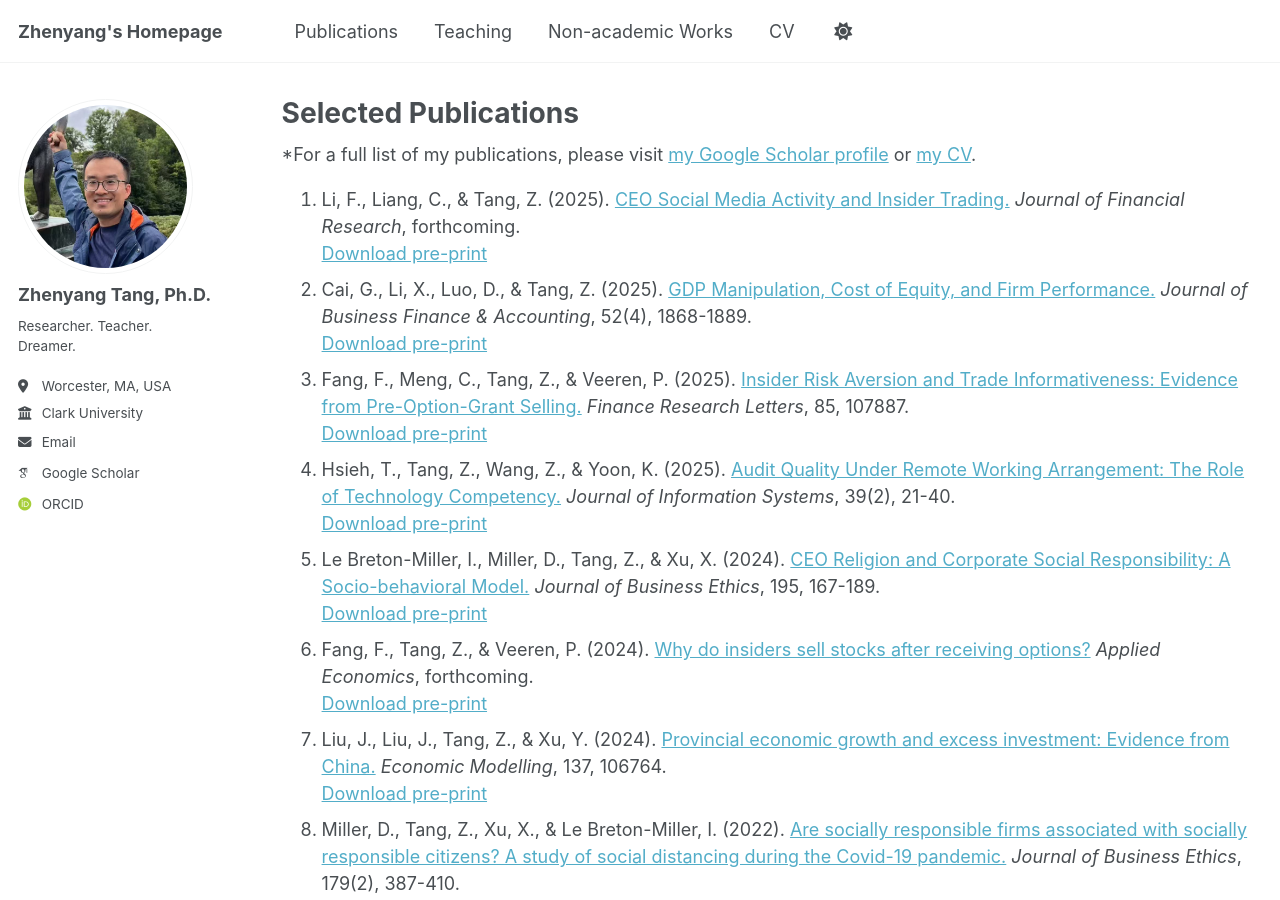
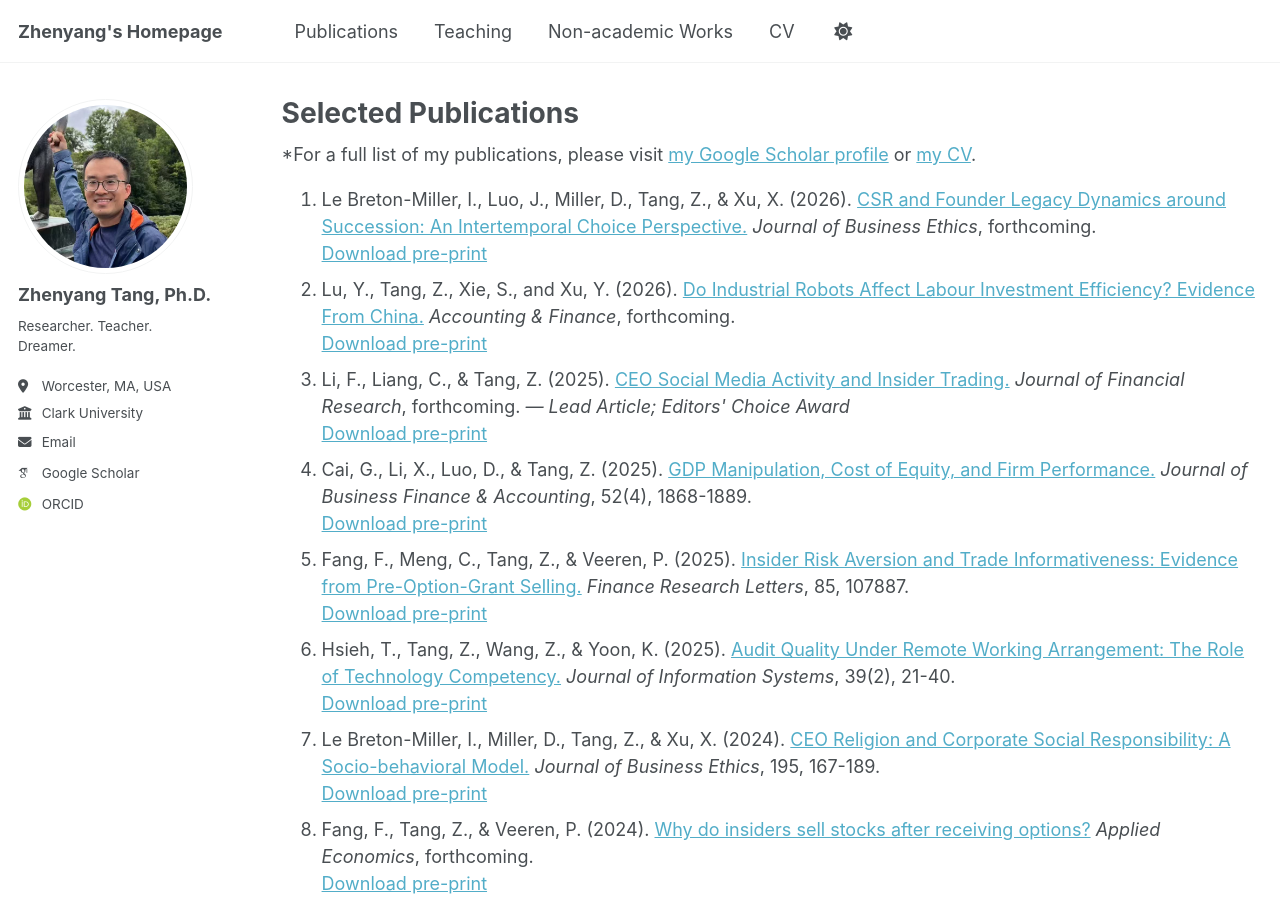
Before and after one commit to zhenyang-tang/zhenyang-tang.github.io, a Jekyll site: the page built from _pages/publications.html, in a window 1280 px wide and 900 px high. Built offline with Jekyll 4.4.1, drawn with Linux system fonts in a browser that asks for light colours; some web fonts are replaced; a script that is not in the unit is left out.

Commit message:
Update publications.html

```diff
--- a/_pages/publications.html
+++ b/_pages/publications.html
@@ -10,7 +10,15 @@ author_profile: true
 {% endif %}
 <ol>
   <li>
+    Le Breton-Miller, I., Luo, J., Miller, D., Tang, Z., & Xu, X. (2026).  <a href="https://doi.org/10.1007/s10551-026-06318-4" target="_blank">CSR and Founder Legacy Dynamics around Succession: An Intertemporal Choice Perspective.</a> <i>Journal of Business Ethics</i>, forthcoming.
+    <br><a href="/files/Le-Breton-Miller-Luo-Miller-Tang-Xu-JBE.pdf" target="_blank">Download pre-print</a>
+  </li>
+  <li>
+    Lu, Y., Tang, Z., Xie, S., and Xu, Y. (2026).  <a href="https://doi.org/10.1111/acfi.70230" target="_blank">Do Industrial Robots Affect Labour Investment Efficiency? Evidence From China.</a> <i>Accounting & Finance</i>, forthcoming.
+    <br><a href="/files/Lu-Tang-Xie-Xu-2026-AF.pdf" target="_blank">Download pre-print</a>
+  </li>  <li>
     Li, F., Liang, C., & Tang, Z. (2025). <a href="http://doi.org/10.1111/jfir.70011" target="_blank">CEO Social Media Activity and Insider Trading.</a> <i>Journal of Financial Research</i>, forthcoming.
+    <i>— Lead Article; Editors' Choice Award</i>
     <br><a href="/files/Li-Liang-Tang-2025-JFR.pdf" target="_blank">Download pre-print</a>
   </li>
   <li>
```
